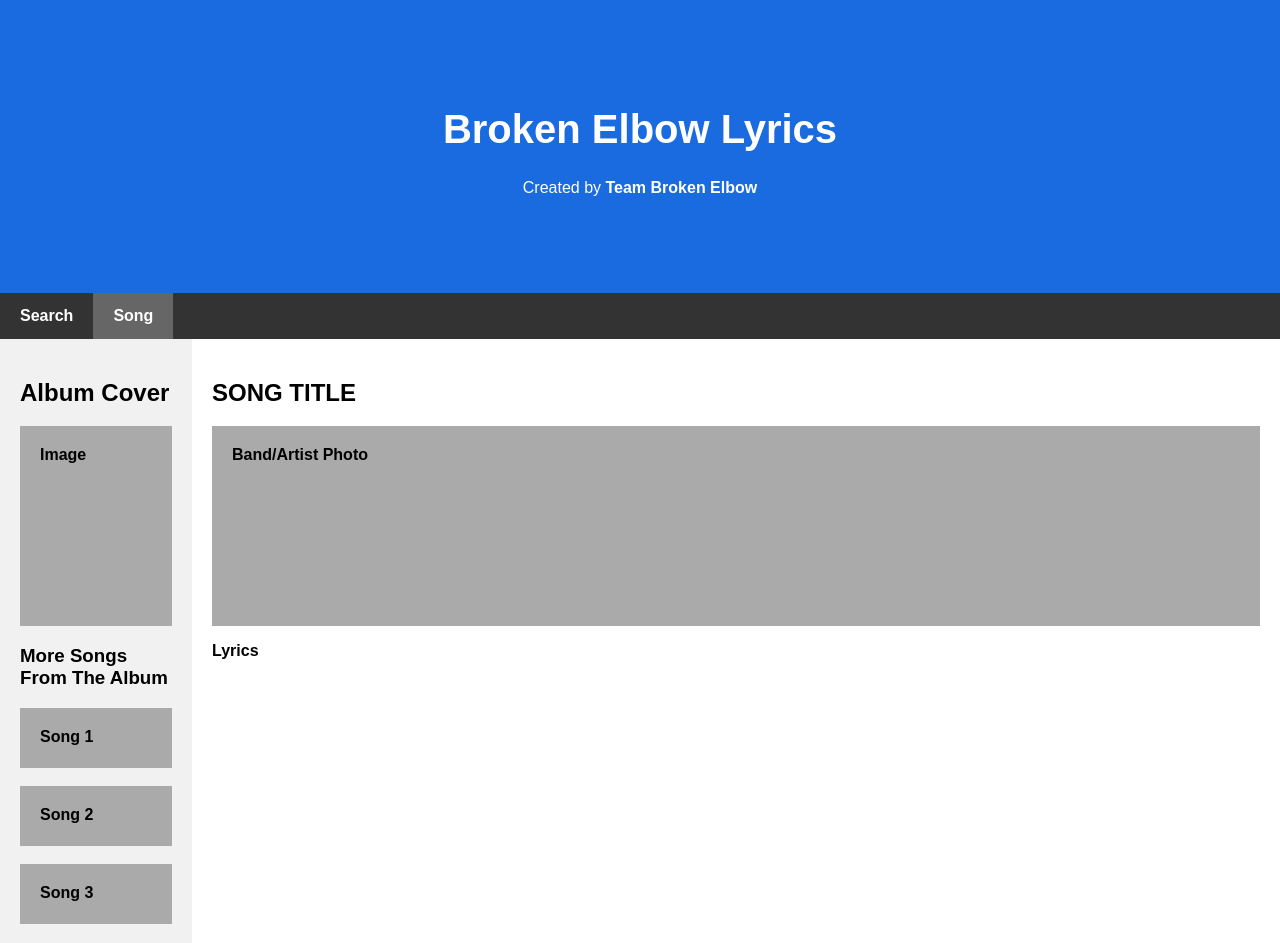
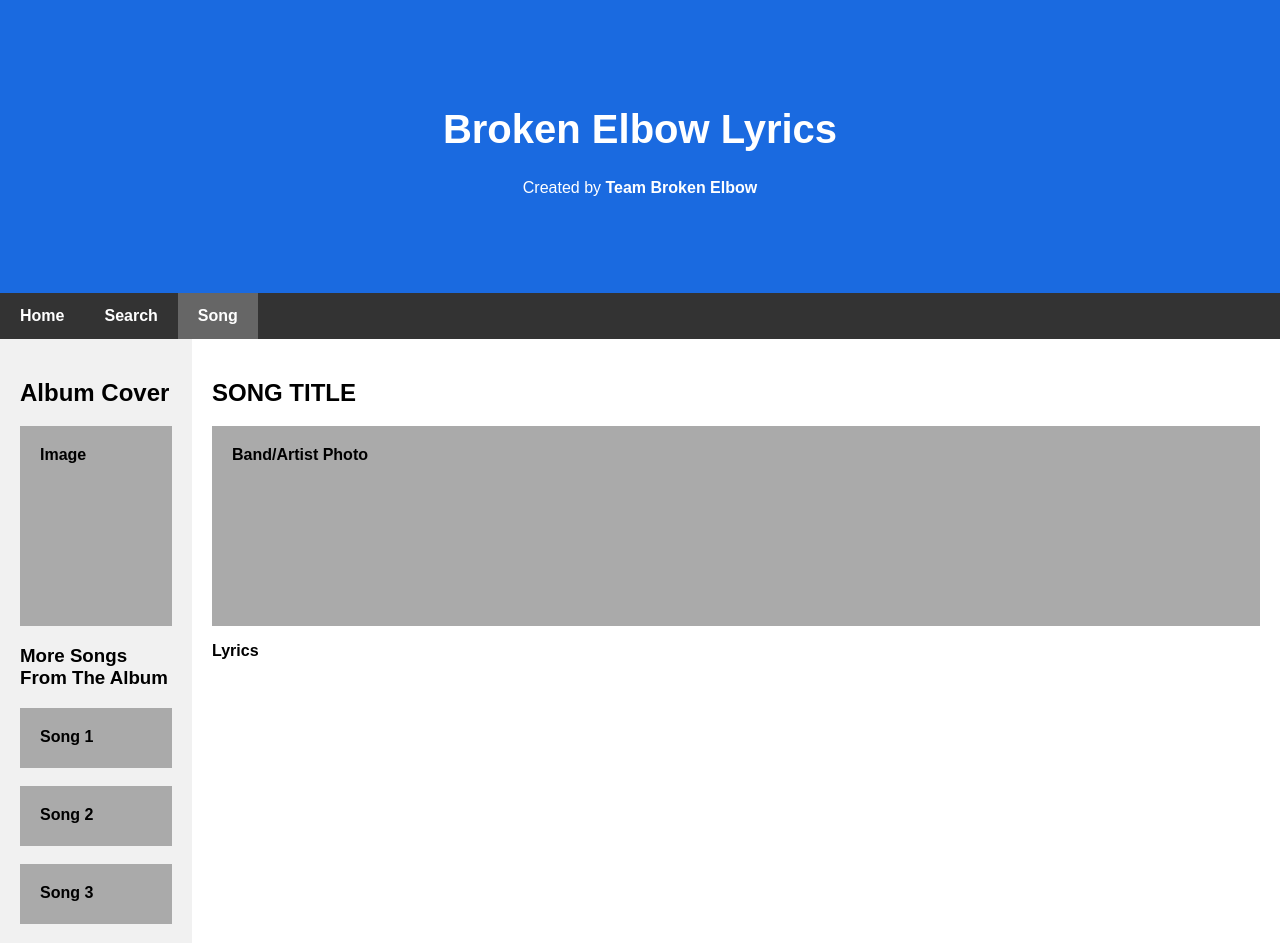
Before and after one commit to t2minht/BrokenElbow, a Flask app: page /results in a window 1280 px wide. Shown: the top 943 px of the page. Run offline with Flask 2, Linux system fonts and the light colour scheme.

Commit message:
Update results.html

```diff
--- a/templates/results.html
+++ b/templates/results.html
@@ -125,11 +125,10 @@ body {
 
 
 <div class="navbar">
+  <a href="#">Home</a>
   <a href="search#">Search</a>
   <a href="#" class="active">Song</a>
 </div>
-
-
 
 <div class="row">
   <div class="side">
```
